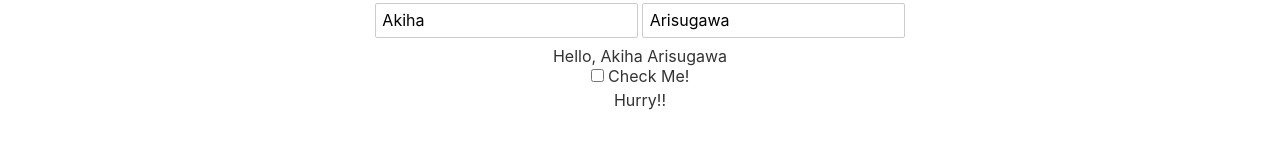
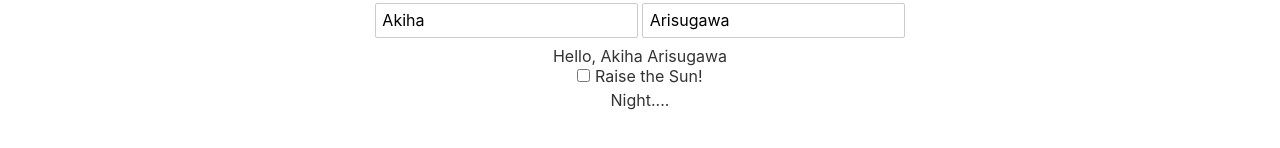
Before and after one commit to m19e/svelte-ts-app, a Svelte app: page / in a window 1280 px wide. Shown: the part 212-360 px from the top of the page. Built offline with nearby package versions, Linux system fonts and the light colour scheme.

Commit message:
Update phrases

```diff
--- a/src/IfElse.svelte
+++ b/src/IfElse.svelte
@@ -3,10 +3,10 @@
 </script>
 
 <div>
-    <label> <input type="checkbox" bind:checked /> Check Me! </label>
+    <label> <input type="checkbox" bind:checked /> Raise the Sun! </label>
     {#if checked}
-        <div>Checked!</div>
+        <div>Day!!!!</div>
     {:else}
-        <div>Hurry!!</div>
+        <div>Night....</div>
     {/if}
 </div>
```
